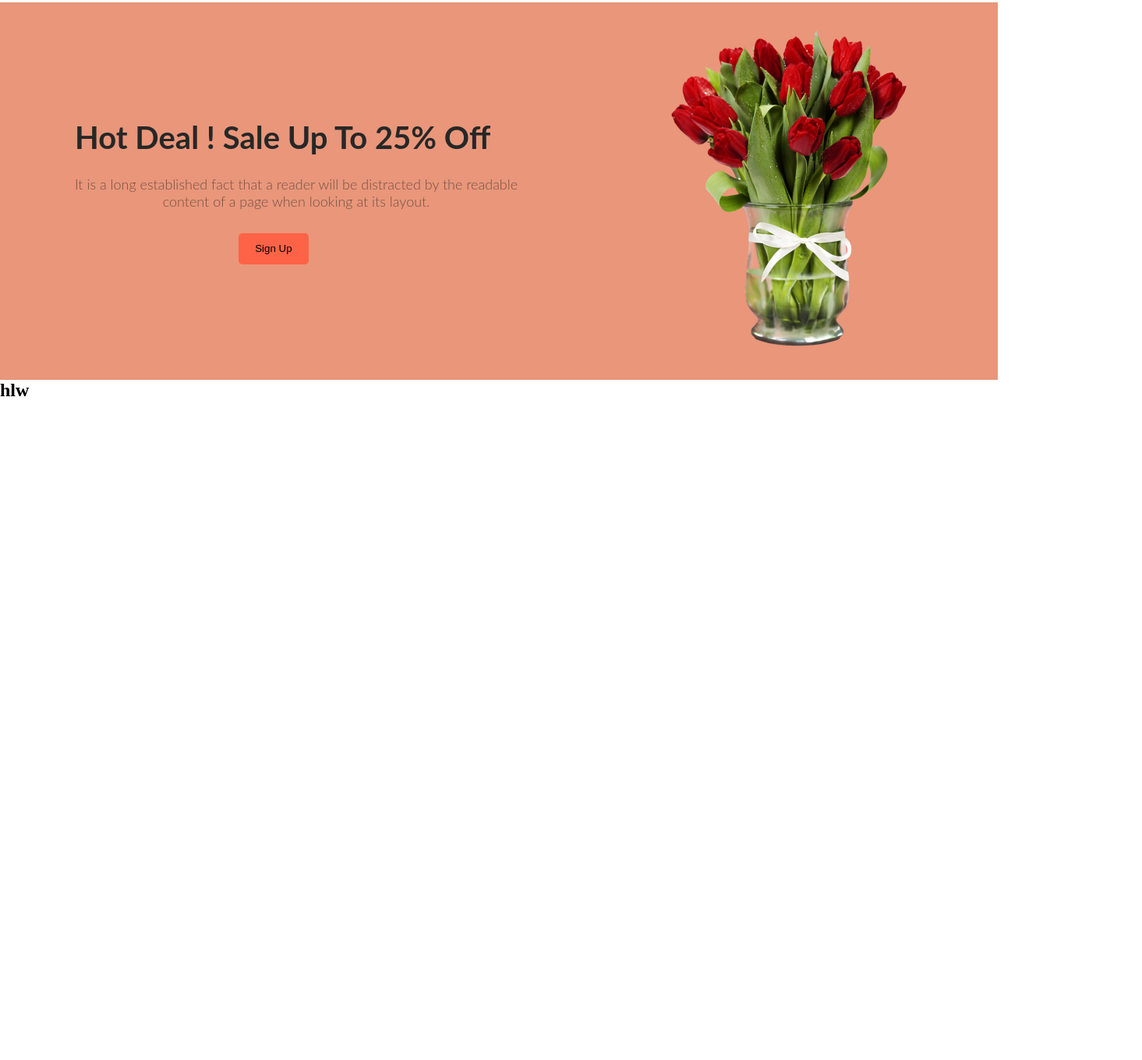
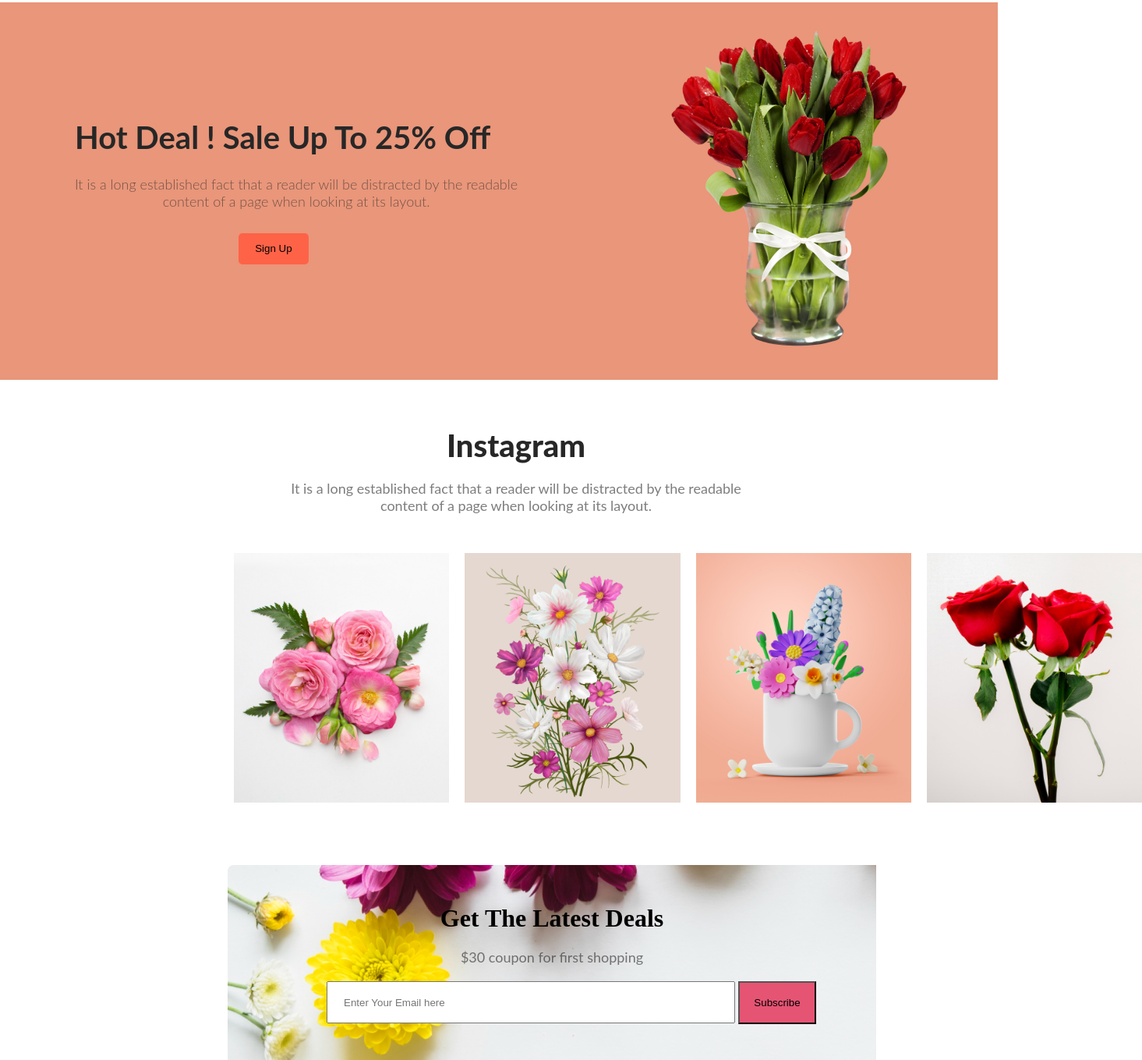
Before and after one commit to Razib1998/flower-shop-assignment, a plain HTML site: page index.html in a window 1280 px wide. Shown: the part 1593-2952 px from the top of the page at 78% size, 1465 px wide, since content can reach past the window. Before the commit the page ends 2107 px from the top, so only its background shows below. Drawn offline with Linux system fonts and the light colour scheme.

Commit message:
main section completed

```diff
--- a/index.html
+++ b/index.html
@@ -28,7 +28,7 @@
             <p class="h-info">It is a long established fact that a reader will be distracted by the readable <br> content of a page when looking at its layout.</p>
 
             <div class="flower-section">
-                <img class="pink" class="img1" src="Flower Asset/pngwing 6.png" alt="">
+                <img class="pink" class="img1" src="Flower Asset/pngwing 5.png" alt="">
               <img class="pink2" class="img2" src="Flower Asset/pngwing 5.png" alt="">
             <img class="pink3" class="img3" src="Flower Asset/pngwing 7.png" alt="">
 
@@ -44,9 +44,31 @@
                 <img class="offer-img" src="Flower Asset/pngwing 8.png" alt="">
             </div>
         </div>
+        <div class="instagram-section">
+            <div class="insta-heading-section">
+                <h1 class="insta-heading">Instagram</h1>
+                <p class="insta-discription">It is a long established fact that a reader will be distracted by the readable <br> content of a page when looking at its layout.</p>
+            </div>
+           <div class="insta-img-section">
+            <img class="img" src="Flower Asset/Flower 01.png" alt="">
+            <img class="img" src="Flower Asset/Rectangle 4.png" alt="">
+            <img class="img" src="Flower Asset/Rectangle 5.png" alt="">
+            <img class="img" src="Flower Asset/Rectangle 6.png" alt="">
+           </div>
+        </div>
+        <div class="latest-deal-section">
+            <div class="deal-information">
+                <h1 class="deal-heading">Get The Latest Deals</h1>
+                <p class="deal-discrption">$30 coupon for first shopping</p>
+            </div>
+            <div class="subscribtion-info">
+                <input class="button" type="text" placeholder="Enter Your Email here">
+                <button class="btn-s">Subscribe</button>
+            </div>
+        </div>
     </main>
     <footer>
-        <h2>hlw</h2>
+
     </footer>
 
 </body>
--- a/style.css
+++ b/style.css
@@ -158,3 +158,73 @@ margin-top: 25px;
 
 
    }
+   .instagram-section{
+    text-align: center;
+
+    margin-top: 60px;
+    margin-bottom: 10px;
+    width: 80%;
+
+   }
+   .insta-img-section{
+    display: flex;
+    gap: 20px;
+    margin-left: 300px;
+    margin-top: 50px;
+   }
+   .img{
+    height: 320px;
+    width:300px ;
+   }
+   .insta-heading{
+color: #272727;
+text-align: center;
+font-family: Lato;
+font-size: 40px;
+font-weight: 800;
+margin-bottom: 20px;
+margin-left: 300px;
+
+ }
+ .insta-discription{
+margin-left: 300px;
+color: rgba(39, 39, 39, 0.60);
+text-align: center;
+font-family: Lato;
+font-size: 18px;
+font-weight: 400;
+
+ }
+ .latest-deal-section{
+    text-align: center;
+    margin-top: 80px;
+   background-image:url(Rectangle\ 9.png);
+   height: 250px;
+   width: 65%;
+  margin-left: 292px;
+}
+.deal-heading{
+  padding-top: 50px;
+}
+ .deal-discrption{
+padding-top: 20px;
+
+color: rgba(39, 39, 39, 0.60);
+text-align: center;
+font-family: Lato;
+font-size: 18px;
+font-weight: 400;;
+ }
+ .button{
+    height: 50px;
+    width: 500px;
+    padding-left: 20px;
+    margin-left: 50px;
+    margin-top: 20px;
+ }
+ .btn-s{
+    width: 100px;
+    height: 55px;
+  background-color: #E55473;
+
+ }
```
Also changed, not shown: Rectangle 9.png (added).
